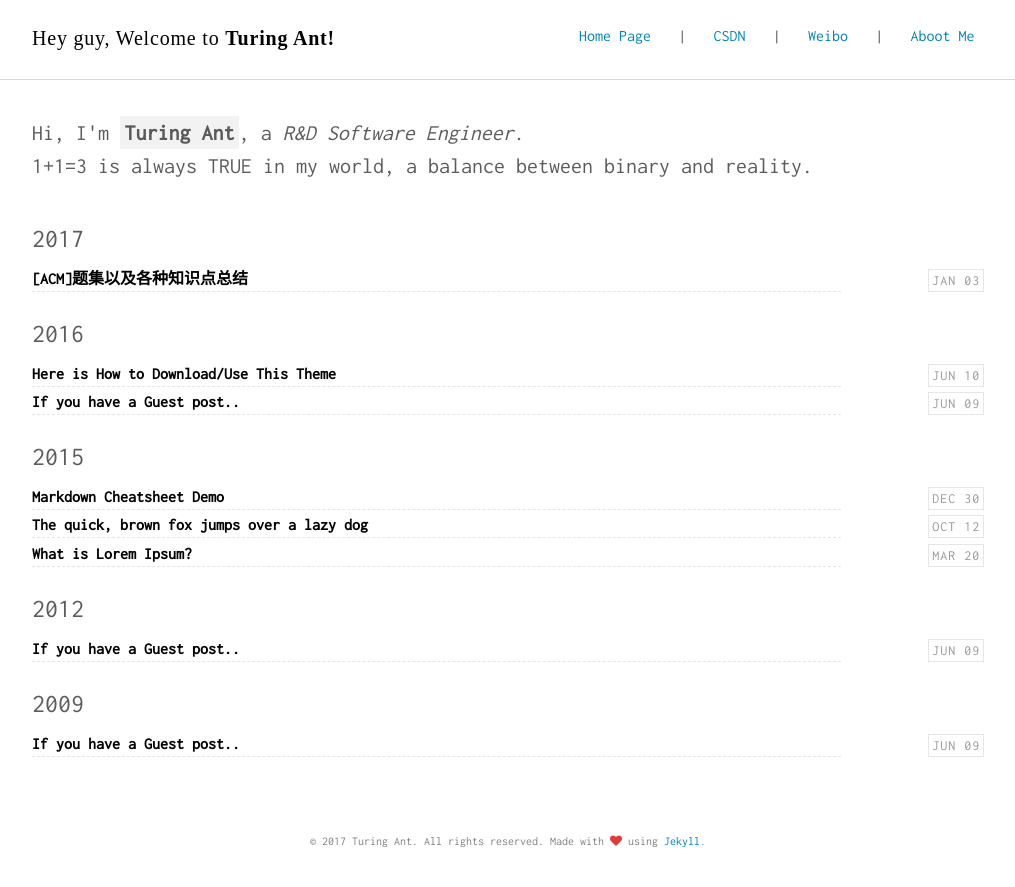
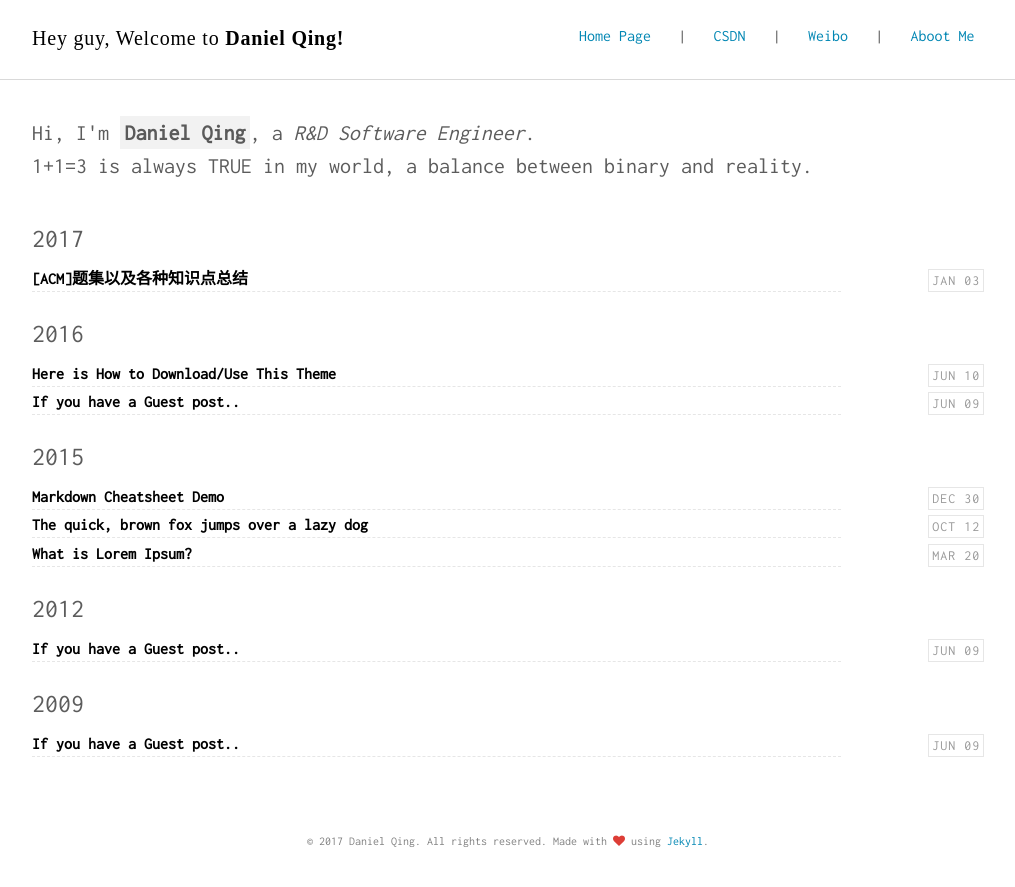
Before and after one commit to danielqing/danielqing.github.io, a Jekyll site: the page built from index.html, in a window 1280 px wide. Shown: the top 887 px of the page, without its empty margins (132-1147 px from the left). Built offline with Jekyll 4.4.1, drawn with Linux system fonts in a browser that asks for light colours.

Commit message:
modify _config.yml

```diff
--- a/_config.yml
+++ b/_config.yml
@@ -1,18 +1,18 @@
 # SEO settings
 title: "Hey guy, Welcome to "
-title2: "Turing Ant!" # default: ""
+title2: "Daniel Qing!" # default: ""
 description: "Just another minimalist Jekyll theme that focuses on technical writing."
 keywords: "Jekyll, theme, free, download, SEO, blog, web, minimalist, thinkspace"
-url: http://turingant.github.io # site url
+url: http://danielqing.github.io # site url
 baseurl: "" # apply repo name if use it under gh-pages branch
-cdsn: http://blog.csdn.net/turingant #CSDN
+cdsn: http://blog.csdn.net/u012323077 #CSDN
 weibo: http://weibo.com/u/5866291988 #Sina Weibo
 # baseurl: null # apply null if repo name is something like username.github.io
 
 google_analytics: UA-XXXXX-XX
-repo: http://turingant.github.io
-disqus_shortname: "Turing Ant"
-twitter_username: "Turing Ant"
+repo: http://danielqing.github.io
+disqus_shortname: "Daniel Qing"
+twitter_username: "Daniel Qing"
 comments: true
 
 # Build settings
@@ -30,13 +30,13 @@ sass:
 
 # Author settings
 author:
-  name     : "Turing Ant"
+  name     : "Daniel Qing"
   job      : "R&D Software Engineer"
   bio      : "1+1=3 is always TRUE in my world, a balance between binary and reality."
   thumb    : /images/author.jpg
-  email    : hnrird@gmail.com
-  url      : http://turingant.github.io
-  github   : http://github.com/turingant
+  email    : danielqing@foxmail.com
+  url      : http://danielqing.github.io
+  github   : http://github.com/danielqing
   twitter  : #
   facebook : #
   linkedin : #
@@ -44,7 +44,7 @@ author:
 # social settings
 og_locale: "en_US"
 twitter_card: "summary_large_image"
-twitter_site: "Turing Ant"
+twitter_site: "Daniel Qing"
 
 gems:
   - bourbon
```
Also changed, not shown: 1 other file.
